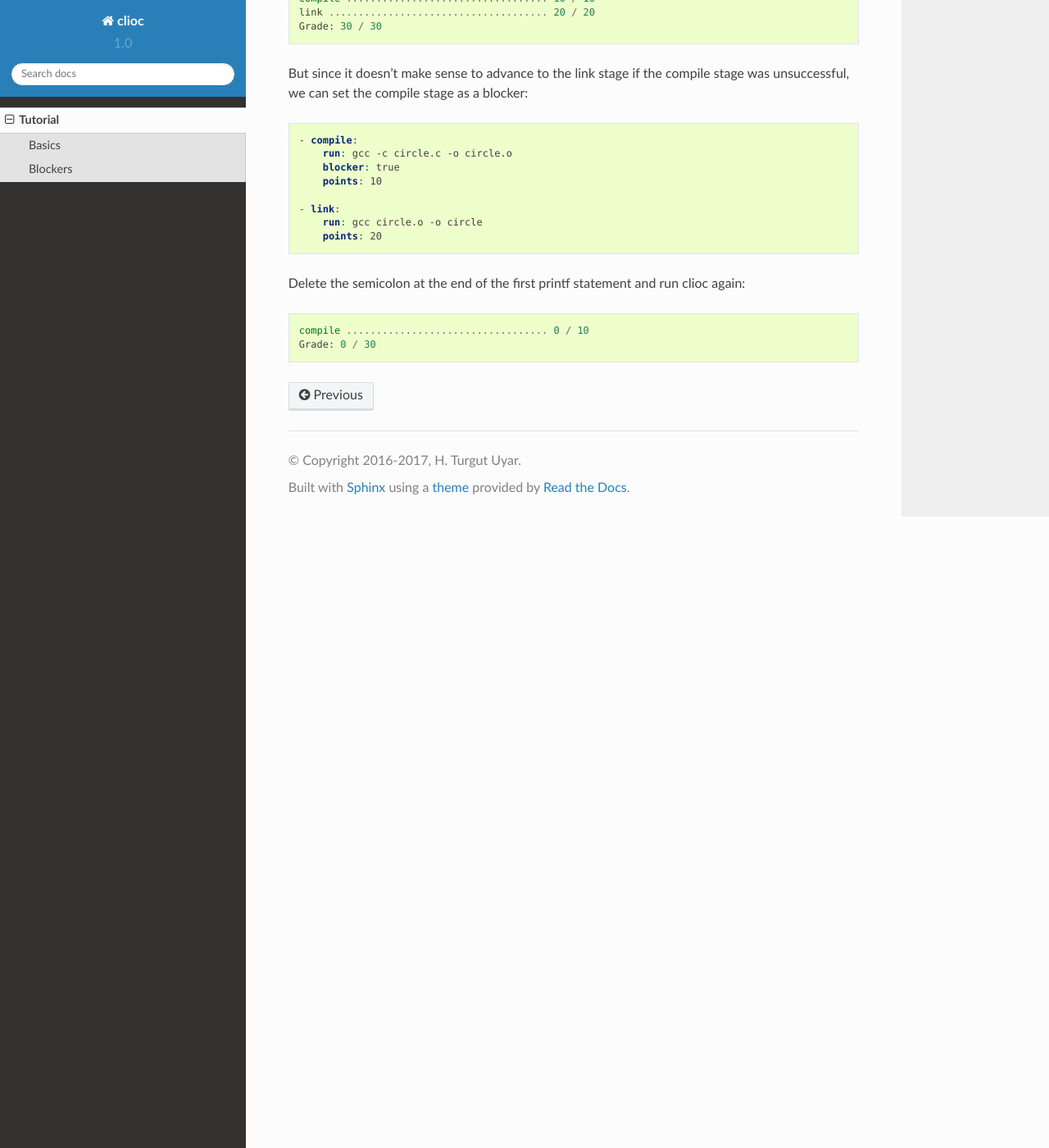
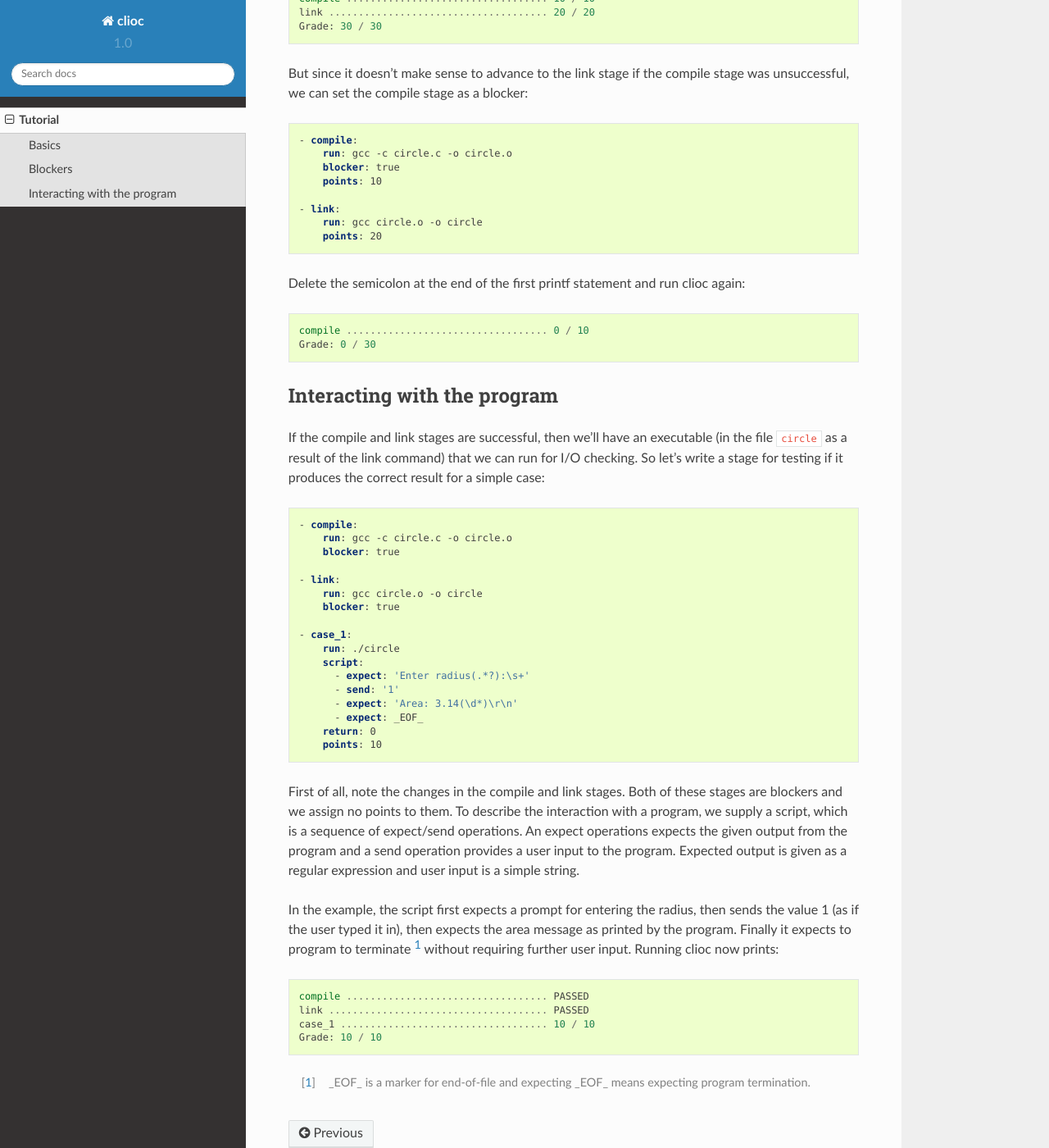
Before and after one commit to uyar/calico, a Sphinx documentation site: the page built from docs/tutorial.rst, in a window 1280 px wide and 1400 px high, scrolled down 1767 px. Shown: the whole window at 82% size. Built offline with Sphinx 7.4.7 and the Read the Docs theme 2.0.0, drawn with Linux system fonts in a browser that asks for light colours.

Commit message:
Write documentation for script interaction

```diff
--- a/docs/tutorial.rst
+++ b/docs/tutorial.rst
@@ -107,3 +107,55 @@ again::
 
    compile .................................. 0 / 10
    Grade: 0 / 30
+
+Interacting with the program
+----------------------------
+
+If the compile and link stages are successful, then we'll have an executable
+(in the file :file:`circle` as a result of the link command) that we can run
+for I/O checking. So let's write a stage for testing if it produces the correct
+result for a simple case:
+
+.. code-block:: yaml
+
+   - compile:
+       run: gcc -c circle.c -o circle.o
+       blocker: true
+
+   - link:
+       run: gcc circle.o -o circle
+       blocker: true
+
+   - case_1:
+       run: ./circle
+       script:
+         - expect: 'Enter radius(.*?):\s+'
+         - send: '1'
+         - expect: 'Area: 3.14(\d*)\r\n'
+         - expect: _EOF_
+       return: 0
+       points: 10
+
+First of all, note the changes in the compile and link stages. Both of these
+stages are blockers and we assign no points to them. To describe
+the interaction with a program, we supply a script, which is a sequence of
+expect/send operations. An expect operations expects the given output
+from the program and a send operation provides a user input to the program.
+Expected output is given as a regular expression and user input is a simple
+string.
+
+In the example, the script first expects a prompt for entering the radius,
+then sends the value 1 (as if the user typed it in), then expects the area
+message as printed by the program. Finally it expects to program to terminate
+[#eof]_ without requiring further user input. Running clioc now prints::
+
+   compile .................................. PASSED
+   link ..................................... PASSED
+   case_1 ................................... 10 / 10
+   Grade: 10 / 10
+
+
+.. [#eof]
+
+   _EOF_ is a marker for end-of-file and expecting _EOF_ means
+   expecting program termination.
```
Also changed, not shown: 1 other file.
